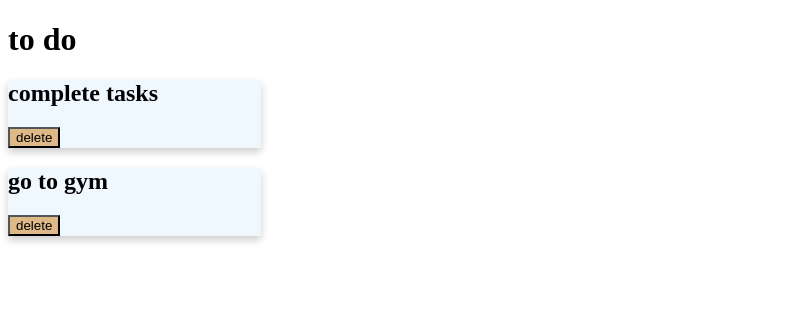
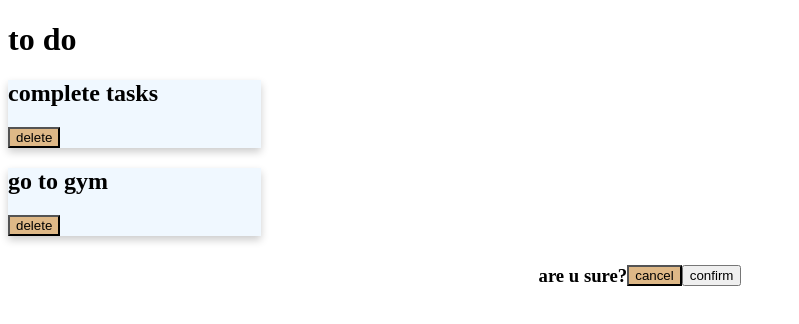
Before and after one commit to Anirudh-018/react-first, a React (Create React App) app: page / in a window 1280 px wide. Shown: the top 324 px of the page, without its empty margins (0-799 px from the left). Built offline with nearby package versions, Linux system fonts and the light colour scheme.

Commit message:
components learnt and added

```diff
--- a/src/App.js
+++ b/src/App.js
@@ -1,10 +1,11 @@
 import Todo from "./components/Todo";
-
+import Modal from "./components/Modal";
 function App() {
   return <div>
     <h1>to do</h1>
     <Todo title='complete tasks'/>
     <Todo title='go to gym'/>
+    <Modal />
   </div> ;
 }
 
--- /dev/null
+++ b/src/components/Backdrop.js
@@ -0,0 +1,5 @@
+function Backdrop(){
+    return <div />
+}
+
+export default Backdrop;
--- /dev/null
+++ b/src/components/Modal.js
@@ -0,0 +1,10 @@
+function Modal() {
+  return (
+    <div className="modal">
+      <h3>are u sure?</h3>
+      <button className="btn">cancel</button>
+      <button>confirm</button>
+    </div>
+  );
+}
+export default Modal;
--- a/src/index.css
+++ b/src/index.css
@@ -5,4 +5,12 @@
 }
 .btn{
     background-color: burlywood;
+    display:block;
 }
+
+.modal{
+    display: flex;
+    justify-content: center;
+    align-items: center;
+    height: 10vh;
+}
```
